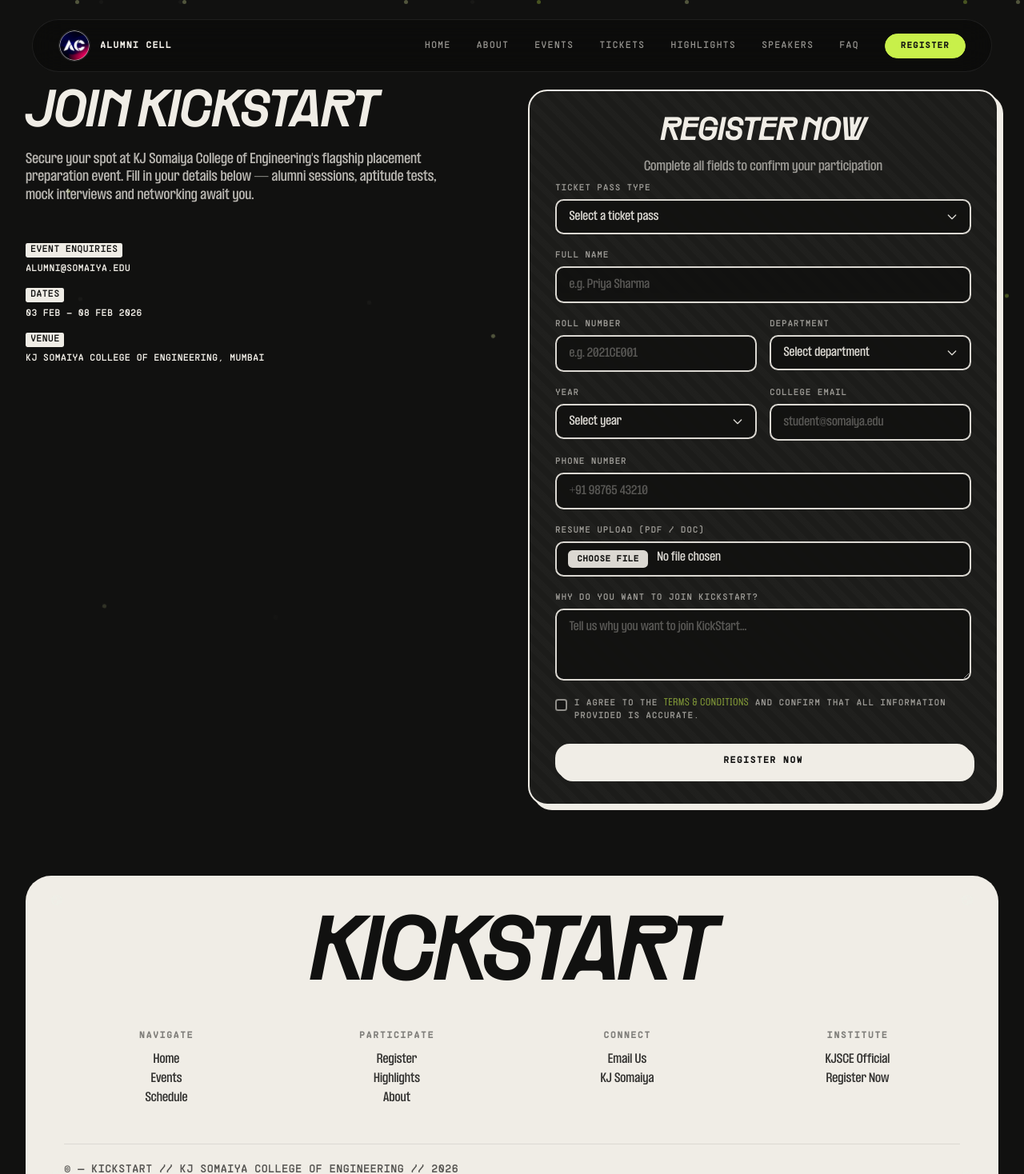
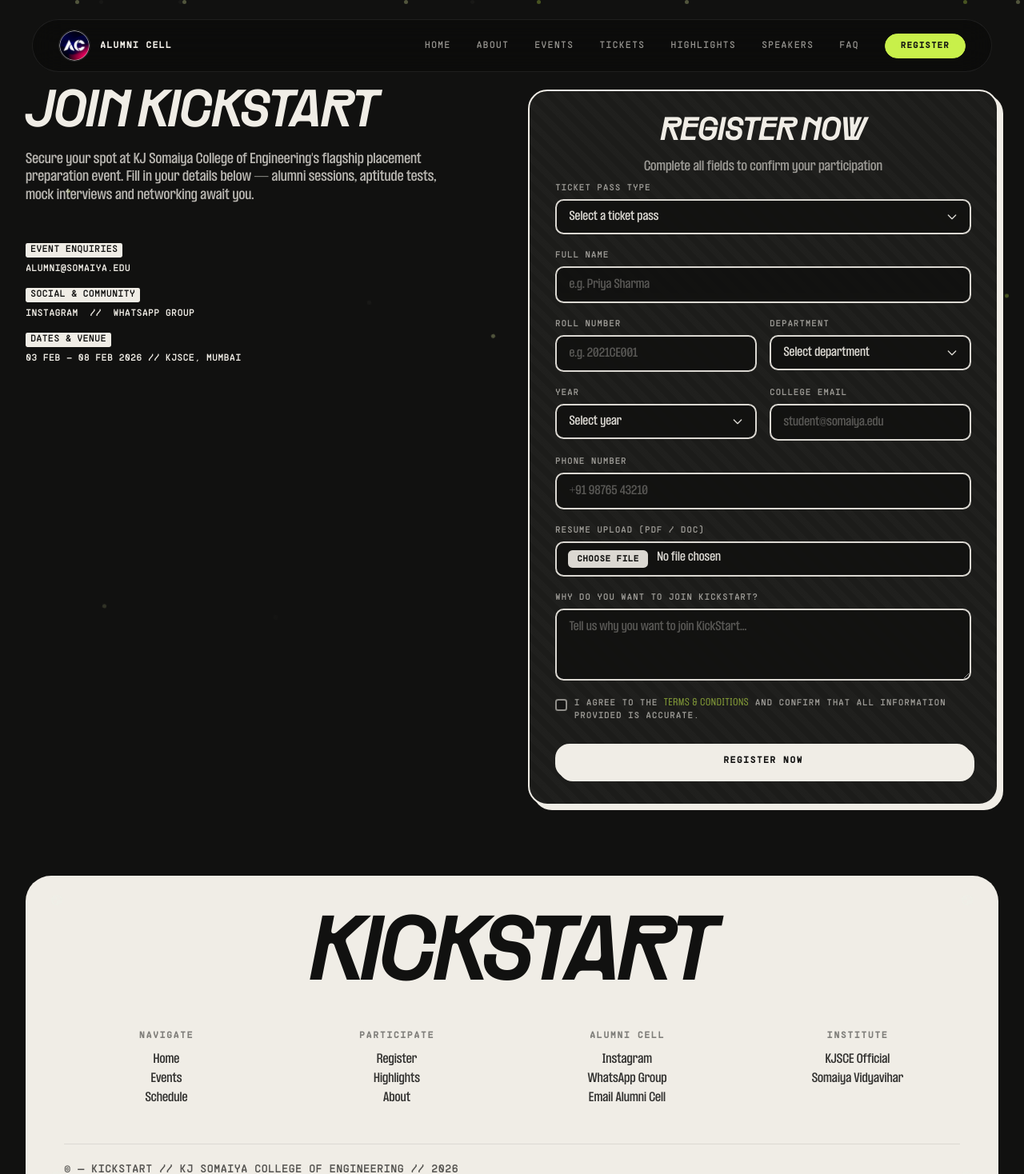
Before and after one commit to mbaqir18786/kSTART, a React (Vite) app: page /contact in a window 1280 px wide. Shown: the top 1468 px of the page at 80% size. Built offline with nearby package versions, Linux system fonts and the light colour scheme.

Commit message:
feat(footer): update footer links to feature Alumni Cell Instagram, WhatsApp Group, and Email

```diff
--- a/src/components/Footer.jsx
+++ b/src/components/Footer.jsx
@@ -155,12 +155,15 @@
             <p><a href="/#about">About</a></p>
           </div>
           <div className="footer-col">
-            <p>Connect</p>
+            <p>Alumni Cell</p>
             <p>
-              <a href="mailto:alumni@somaiya.edu" target="_blank" rel="noreferrer">Email Us</a>
+              <a href="https://www.instagram.com/alumnicell_kjsce/" target="_blank" rel="noreferrer">Instagram</a>
             </p>
             <p>
-              <a href="https://www.somaiya.edu" target="_blank" rel="noreferrer">KJ Somaiya</a>
+              <a href="https://chat.whatsapp.com/" target="_blank" rel="noreferrer">WhatsApp Group</a>
+            </p>
+            <p>
+              <a href="mailto:alumni@somaiya.edu" target="_blank" rel="noreferrer">Email Alumni Cell</a>
             </p>
           </div>
           <div className="footer-col">
@@ -169,7 +172,7 @@
               <a href="https://kjsce.somaiya.edu" target="_blank" rel="noreferrer">KJSCE Official</a>
             </p>
             <p>
-              <Link to="/contact">Register Now</Link>
+              <a href="https://www.somaiya.edu" target="_blank" rel="noreferrer">Somaiya Vidyavihar</a>
             </p>
           </div>
         </div>
--- a/src/pages/Contact.jsx
+++ b/src/pages/Contact.jsx
@@ -203,12 +203,14 @@
               <p><a href="mailto:alumni@somaiya.edu" target="_blank" rel="noreferrer">alumni@somaiya.edu</a></p>
             </div>
             <div className="contact-info-item">
-              <p className="label">Dates</p>
-              <p>03 Feb – 08 Feb 2026</p>
+              <p className="label">Social &amp; Community</p>
+              <p>
+                <a href="https://www.instagram.com/alumnicell_kjsce/" target="_blank" rel="noreferrer">Instagram</a> &nbsp;//&nbsp; <a href="https://chat.whatsapp.com/" target="_blank" rel="noreferrer">WhatsApp Group</a>
+              </p>
             </div>
             <div className="contact-info-item">
-              <p className="label">Venue</p>
-              <p>KJ Somaiya College of Engineering, Mumbai</p>
+              <p className="label">Dates &amp; Venue</p>
+              <p>03 Feb – 08 Feb 2026 // KJSCE, Mumbai</p>
             </div>
           </div>
         </div>
```
